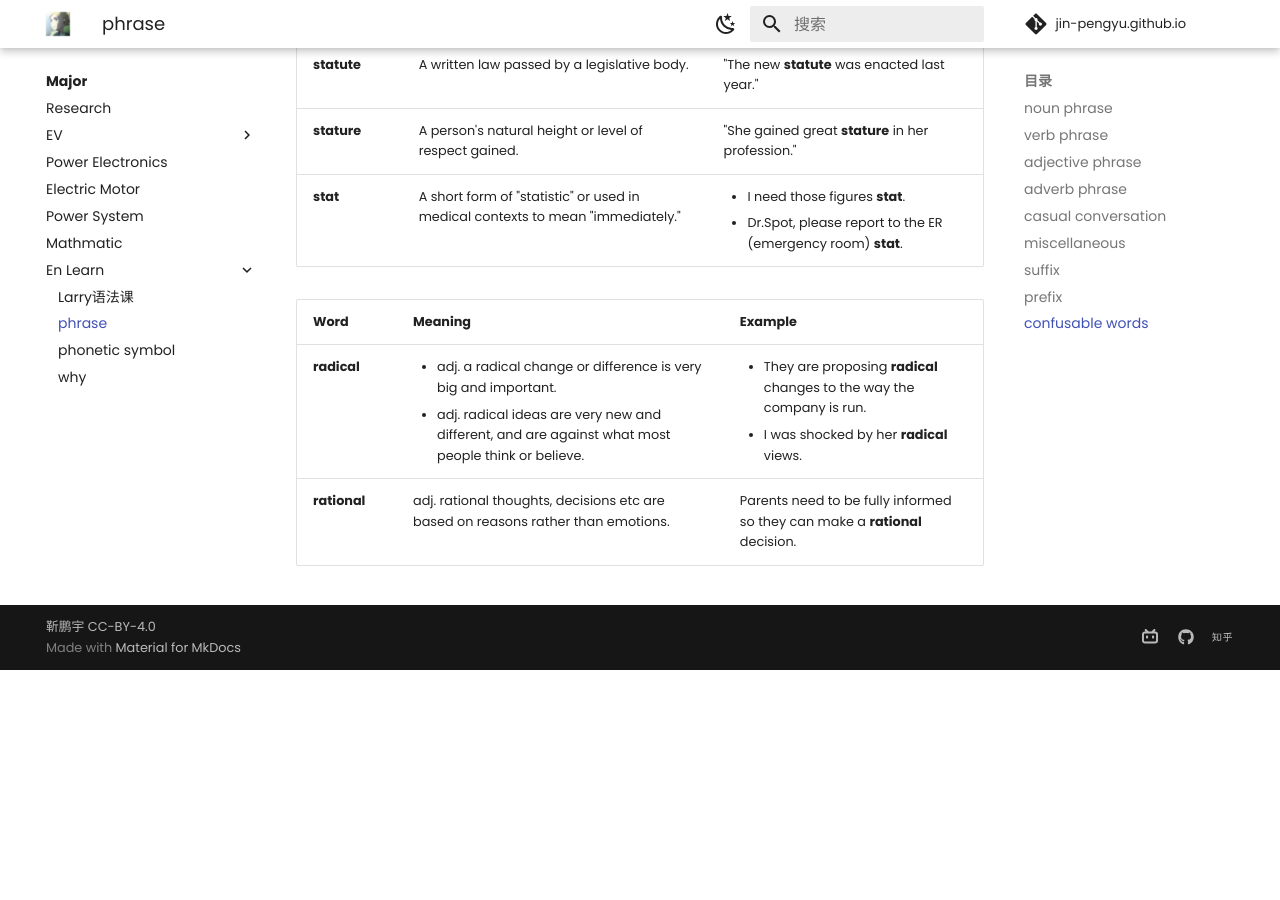
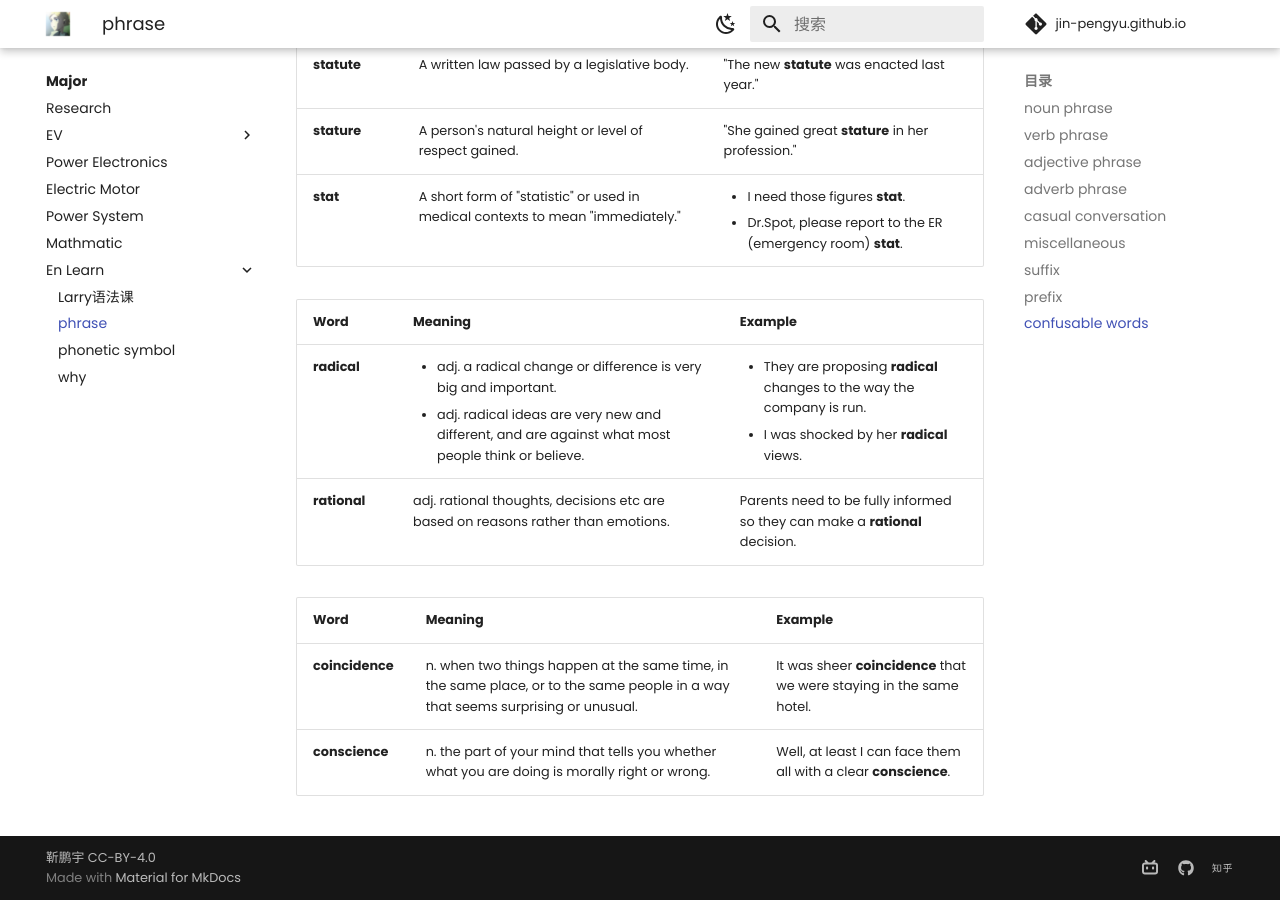
Before and after one commit to Pengyu-Jin/Pengyu-Jin.github.io, an MkDocs documentation site: the page built from docs/major/EN-learn/phrase.md, in a window 1280 px wide and 900 px high, scrolled down 4102 px. Built offline with MkDocs 1.6.1 and Material for MkDocs 9.7.7, drawn with Linux system fonts in a browser that asks for light colours; comment, search, counter and statistics services are not loaded; before the commit the page ends 4772 px from its top, so only the background shows below that.

Commit message:
20241001-a

```diff
--- a/docs/major/EN-learn/phrase.md
+++ b/docs/major/EN-learn/phrase.md
@@ -132,3 +132,9 @@ Would you like an aisle or window seat? 你想要靠走道的位置还是靠窗
 |---------|---------|---------|
 | **radical** |  <ul><li>adj. a radical change or difference is very big and important.</li><li>adj. radical ideas are very new and different, and are against what most people think or believe.</li></ul> | <ul><li>They are proposing **radical** changes to the way the company is run.</li><li>I was shocked by her **radical** views.</li></ul> |
 | **rational** | adj.  rational thoughts, decisions etc are based on reasons rather than emotions. | Parents need to be fully informed so they can make a **rational** decision. |
+
+
+| Word    | Meaning | Example |
+|---------|---------|---------|
+| **coincidence** | n. when two things happen at the same time, in the same place, or to the same people in a way that seems surprising or unusual. | It was sheer **coincidence** that we were staying in the same hotel.|
+| **conscience** | n. the part of your mind that tells you whether what you are doing is morally right or wrong.  | Well, at least I can face them all with a clear **conscience**. |
```
